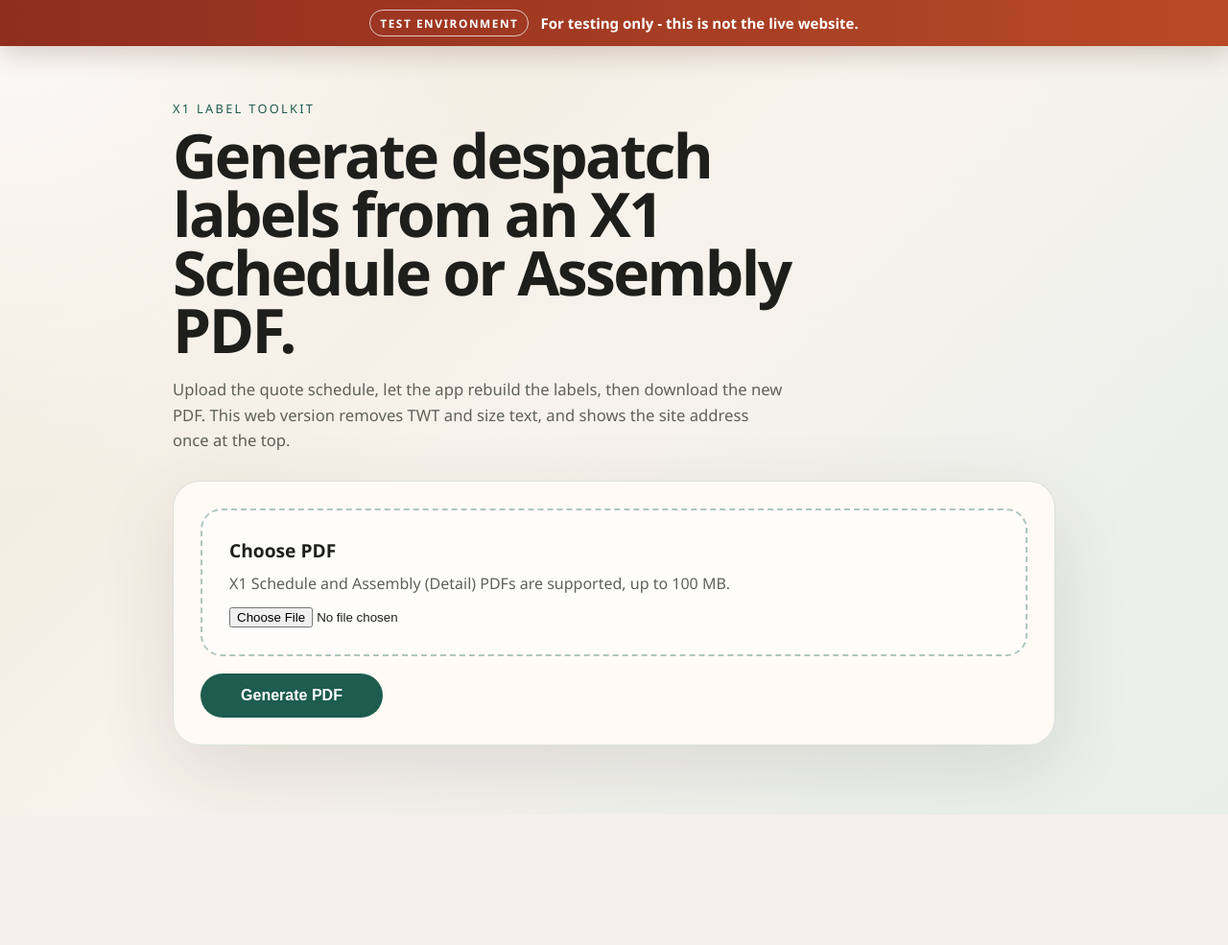
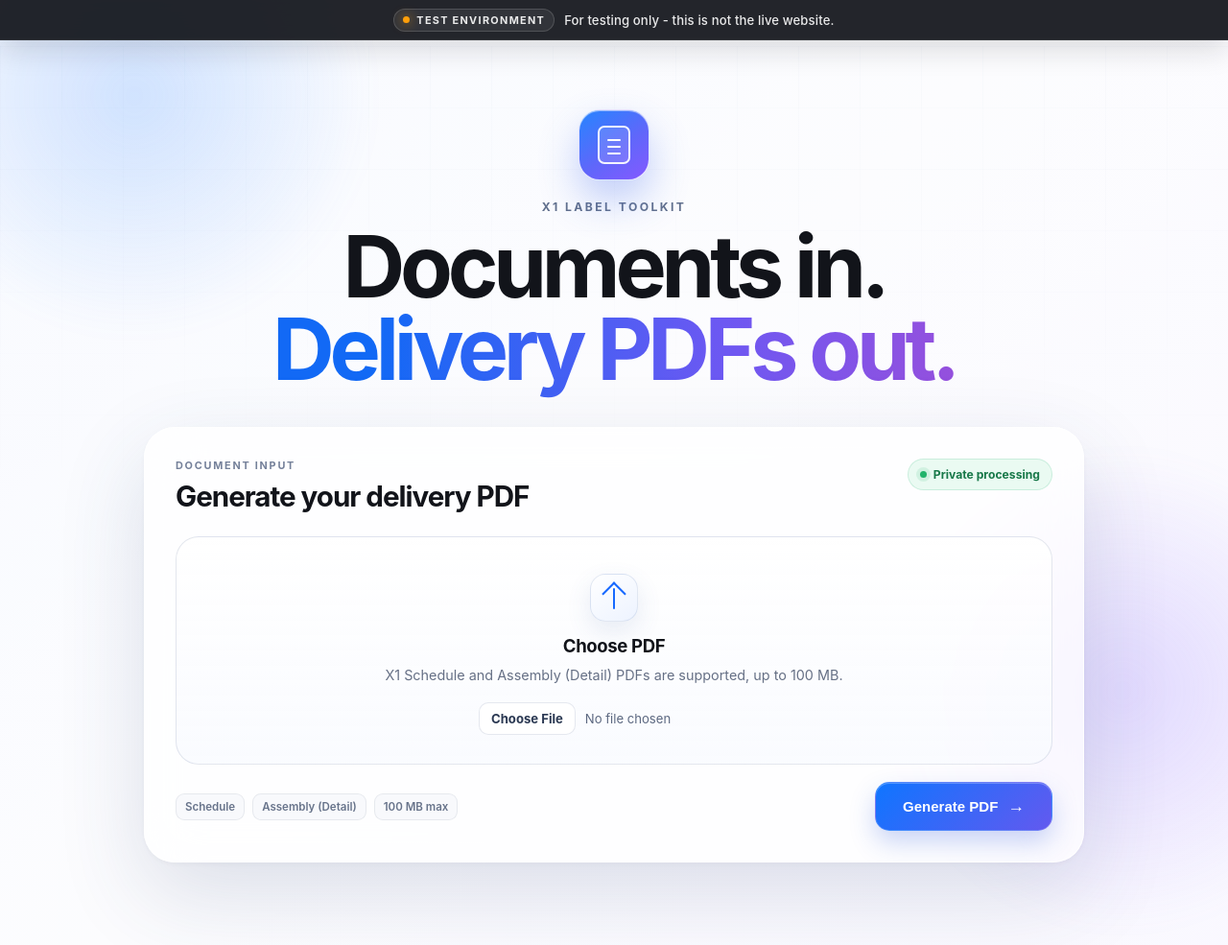
Before and after one commit to leibo314-dotcom/x1-despatch-label-toolkit, a Flask app: page / in a window 1280 px wide. Shown: the whole page at 96% size. Before the commit the page ends 849 px from the top, so only its background shows below. Run offline with Flask 3, Linux system fonts and the light colour scheme.

Commit message:
Refresh preview with Apple-inspired interface

```diff
--- a/public/styles.css
+++ b/public/styles.css
@@ -1,14 +1,15 @@
 :root {
-  --bg: #f3efe7;
-  --panel: rgba(255, 251, 245, 0.92);
-  --text: #1e1f1c;
-  --muted: #5f6159;
-  --accent: #1d5c4f;
-  --accent-dark: #134238;
-  --line: rgba(29, 92, 79, 0.16);
-  --error-bg: #fff0eb;
-  --error-text: #8a2f1c;
-  --shadow: 0 24px 80px rgba(50, 45, 35, 0.12);
+  --bg: #f5f7fb;
+  --panel: rgba(255, 255, 255, 0.72);
+  --text: #12141a;
+  --muted: #667085;
+  --accent: #1769ff;
+  --accent-dark: #0756e8;
+  --violet: #7357ff;
+  --line: rgba(25, 37, 66, 0.1);
+  --error-bg: rgba(255, 235, 232, 0.88);
+  --error-text: #a12d24;
+  --shadow: 0 32px 90px rgba(48, 70, 118, 0.16), 0 2px 6px rgba(37, 52, 83, 0.04);
 }
 
 * {
@@ -16,87 +17,239 @@
 }
 
 body {
+  position: relative;
+  overflow-x: hidden;
   margin: 0;
   min-height: 100vh;
-  font-family: "Segoe UI", "Helvetica Neue", sans-serif;
+  font-family: -apple-system, BlinkMacSystemFont, "SF Pro Text", "Segoe UI", sans-serif;
   color: var(--text);
   background:
-    radial-gradient(circle at top left, rgba(255, 255, 255, 0.85), transparent 35%),
-    linear-gradient(135deg, #efe7d8 0%, #f7f3ec 45%, #e8efe9 100%);
+    linear-gradient(rgba(255, 255, 255, 0.58), rgba(255, 255, 255, 0.58)),
+    linear-gradient(135deg, #eef3ff 0%, #f8f9fd 48%, #f2efff 100%);
+}
+
+body::before {
+  position: fixed;
+  inset: 48px 0 0;
+  z-index: -2;
+  content: "";
+  opacity: 0.32;
+  background-image:
+    linear-gradient(rgba(54, 82, 138, 0.055) 1px, transparent 1px),
+    linear-gradient(90deg, rgba(54, 82, 138, 0.055) 1px, transparent 1px);
+  background-size: 64px 64px;
+  mask-image: linear-gradient(to bottom, #000, transparent 78%);
+}
+
+.ambient {
+  position: fixed;
+  z-index: -1;
+  width: 520px;
+  height: 520px;
+  border-radius: 50%;
+  filter: blur(12px);
+  pointer-events: none;
+}
+
+.ambient-one {
+  top: -160px;
+  left: -120px;
+  background: radial-gradient(circle, rgba(42, 130, 255, 0.2), transparent 68%);
+}
+
+.ambient-two {
+  right: -150px;
+  bottom: -180px;
+  background: radial-gradient(circle, rgba(124, 84, 255, 0.2), transparent 68%);
 }
 
 .test-banner {
   position: sticky;
   top: 0;
-  z-index: 10;
+  z-index: 20;
   display: flex;
   align-items: center;
   justify-content: center;
-  gap: 12px;
-  min-height: 48px;
-  padding: 9px 20px;
-  color: #fff;
-  background: linear-gradient(90deg, #8f2d1f, #b84a27);
-  box-shadow: 0 8px 28px rgba(79, 24, 16, 0.2);
+  gap: 10px;
+  min-height: 42px;
+  padding: 7px 20px;
+  color: rgba(255, 255, 255, 0.9);
+  background: rgba(17, 19, 25, 0.92);
+  border-bottom: 1px solid rgba(255, 255, 255, 0.08);
+  box-shadow: 0 10px 30px rgba(21, 24, 31, 0.14);
+  backdrop-filter: blur(18px) saturate(140%);
   text-align: center;
 }
 
 .test-banner-badge {
-  padding: 5px 10px;
-  border: 1px solid rgba(255, 255, 255, 0.72);
+  display: inline-flex;
+  align-items: center;
+  gap: 7px;
+  padding: 4px 9px;
+  border: 1px solid rgba(255, 255, 255, 0.15);
   border-radius: 999px;
-  font-size: 0.74rem;
-  font-weight: 800;
-  letter-spacing: 0.13em;
+  background: rgba(255, 255, 255, 0.07);
+  font-size: 0.68rem;
+  font-weight: 720;
+  letter-spacing: 0.12em;
   white-space: nowrap;
 }
 
+.test-banner-badge::before {
+  width: 7px;
+  height: 7px;
+  border-radius: 50%;
+  background: #ff9f0a;
+  box-shadow: 0 0 12px rgba(255, 159, 10, 0.8);
+  content: "";
+}
+
 .test-banner-copy {
-  font-size: 0.94rem;
-  font-weight: 650;
+  font-size: 0.82rem;
+  font-weight: 520;
+  letter-spacing: 0.01em;
 }
 
 .shell {
-  width: min(920px, calc(100% - 32px));
+  width: min(980px, calc(100% - 40px));
   margin: 0 auto;
-  padding: 56px 0 72px;
+  padding: 72px 0 86px;
 }
 
 .hero {
-  margin-bottom: 28px;
+  display: flex;
+  align-items: center;
+  flex-direction: column;
+  margin-bottom: 38px;
+  text-align: center;
+}
+
+.app-icon {
+  position: relative;
+  display: grid;
+  place-items: center;
+  width: 74px;
+  height: 74px;
+  margin-bottom: 20px;
+  border: 1px solid rgba(255, 255, 255, 0.8);
+  border-radius: 22px;
+  background: linear-gradient(145deg, #2685ff 0%, #5f67fa 55%, #8559ff 100%);
+  box-shadow: 0 20px 42px rgba(55, 101, 235, 0.3), inset 0 1px rgba(255, 255, 255, 0.45);
+}
+
+.app-icon::before,
+.app-icon::after,
+.app-icon span {
+  position: absolute;
+  display: block;
+  content: "";
+}
+
+.app-icon::before {
+  width: 30px;
+  height: 36px;
+  border: 2px solid rgba(255, 255, 255, 0.92);
+  border-radius: 7px;
+  background: rgba(255, 255, 255, 0.12);
+}
+
+.app-icon::after {
+  width: 14px;
+  height: 2px;
+  margin-top: -10px;
+  border-radius: 2px;
+  background: #fff;
+  box-shadow: 0 7px #fff, 0 14px #fff;
 }
 
 .eyebrow {
-  margin: 0 0 10px;
-  font-size: 0.8rem;
-  letter-spacing: 0.18em;
+  margin: 0 0 12px;
+  font-size: 0.76rem;
+  font-weight: 720;
+  letter-spacing: 0.2em;
   text-transform: uppercase;
-  color: var(--accent);
+  color: #61708d;
 }
 
 .hero h1 {
   margin: 0;
-  max-width: 680px;
-  font-size: clamp(2.2rem, 5vw, 4.3rem);
-  line-height: 0.95;
-  letter-spacing: -0.04em;
+  max-width: 820px;
+  font-family: -apple-system, BlinkMacSystemFont, "SF Pro Display", "Segoe UI", sans-serif;
+  font-size: clamp(2.9rem, 7vw, 5.8rem);
+  font-weight: 720;
+  line-height: 0.96;
+  letter-spacing: -0.058em;
 }
 
-.lede {
-  margin: 18px 0 0;
-  max-width: 640px;
-  font-size: 1.04rem;
-  line-height: 1.6;
-  color: var(--muted);
+.hero h1 span {
+  color: transparent;
+  background: linear-gradient(90deg, #1269f5 15%, #6d58f2 66%, #9550dd 100%);
+  background-clip: text;
+  -webkit-background-clip: text;
 }
 
 .card {
+  position: relative;
+  overflow: hidden;
   background: var(--panel);
-  border: 1px solid var(--line);
-  border-radius: 28px;
+  border: 1px solid rgba(255, 255, 255, 0.82);
+  border-radius: 32px;
   box-shadow: var(--shadow);
-  backdrop-filter: blur(10px);
-  padding: 28px;
+  backdrop-filter: blur(28px) saturate(150%);
+  padding: 32px;
+}
+
+.card::before {
+  position: absolute;
+  inset: 0 0 auto;
+  height: 1px;
+  background: linear-gradient(90deg, transparent, rgba(255, 255, 255, 0.95), transparent);
+  content: "";
+}
+
+.card-header {
+  display: flex;
+  align-items: flex-start;
+  justify-content: space-between;
+  gap: 24px;
+  margin-bottom: 24px;
+}
+
+.section-kicker {
+  margin: 0 0 7px;
+  color: #75819a;
+  font-size: 0.68rem;
+  font-weight: 750;
+  letter-spacing: 0.16em;
+}
+
+.card-header h2 {
+  margin: 0;
+  font-size: clamp(1.4rem, 3vw, 1.85rem);
+  font-weight: 680;
+  letter-spacing: -0.035em;
+}
+
+.privacy-pill {
+  display: inline-flex;
+  align-items: center;
+  gap: 7px;
+  padding: 8px 12px;
+  border: 1px solid rgba(35, 172, 111, 0.16);
+  border-radius: 999px;
+  color: #187849;
+  background: rgba(226, 249, 237, 0.72);
+  font-size: 0.76rem;
+  font-weight: 650;
+  white-space: nowrap;
+}
+
+.privacy-pill i {
+  width: 7px;
+  height: 7px;
+  border-radius: 50%;
+  background: #22b36b;
+  box-shadow: 0 0 0 4px rgba(34, 179, 107, 0.12);
 }
 
 .upload-form {
@@ -105,26 +258,115 @@ body {
 }
 
 .dropzone {
+  position: relative;
   display: grid;
-  gap: 10px;
-  padding: 28px;
-  border: 2px dashed rgba(29, 92, 79, 0.35);
-  border-radius: 22px;
-  background: rgba(255, 255, 255, 0.56);
+  justify-items: center;
+  gap: 9px;
+  padding: 38px 28px 30px;
+  border: 1px solid rgba(67, 89, 134, 0.14);
+  border-radius: 24px;
+  background:
+    linear-gradient(180deg, rgba(255, 255, 255, 0.82), rgba(248, 250, 255, 0.76));
+  box-shadow: inset 0 1px 0 rgba(255, 255, 255, 0.9);
+  cursor: pointer;
+  text-align: center;
+  transition: border-color 0.2s ease, box-shadow 0.2s ease, transform 0.2s ease;
+}
+
+.dropzone:hover {
+  border-color: rgba(23, 105, 255, 0.32);
+  box-shadow: inset 0 1px 0 #fff, 0 16px 38px rgba(77, 104, 162, 0.09);
+  transform: translateY(-2px);
+}
+
+.upload-symbol {
+  position: relative;
+  display: grid;
+  place-items: center;
+  width: 50px;
+  height: 50px;
+  margin-bottom: 5px;
+  border: 1px solid rgba(68, 102, 166, 0.14);
+  border-radius: 16px;
+  color: var(--accent);
+  background: linear-gradient(145deg, #fff, #edf3ff);
+  box-shadow: 0 10px 26px rgba(68, 100, 161, 0.12);
+}
+
+.upload-symbol::before {
+  width: 16px;
+  height: 16px;
+  border-top: 2px solid currentColor;
+  border-left: 2px solid currentColor;
+  transform: translateY(3px) rotate(45deg);
+  content: "";
+}
+
+.upload-symbol::after {
+  position: absolute;
+  top: 14px;
+  width: 2px;
+  height: 22px;
+  border-radius: 2px;
+  background: currentColor;
+  content: "";
+}
+
+.dropzone-title {
+  font-size: 1.16rem;
+  font-weight: 690;
+  letter-spacing: -0.02em;
+}
+
+.dropzone-copy {
+  max-width: 520px;
+  color: var(--muted);
+  font-size: 0.9rem;
+  line-height: 1.55;
+}
+
+.dropzone input {
+  max-width: 100%;
+  margin-top: 8px;
+  color: #5c6880;
+  font: inherit;
+  font-size: 0.82rem;
+}
+
+.dropzone input::file-selector-button {
+  margin-right: 10px;
+  padding: 8px 12px;
+  border: 1px solid rgba(54, 79, 129, 0.13);
+  border-radius: 10px;
+  color: #2a3852;
+  background: rgba(255, 255, 255, 0.92);
+  font: inherit;
+  font-weight: 650;
   cursor: pointer;
 }
 
-.dropzone-title {
-  font-size: 1.2rem;
-  font-weight: 700;
+.form-footer {
+  display: flex;
+  align-items: center;
+  justify-content: space-between;
+  gap: 24px;
 }
 
-.dropzone-copy {
-  color: var(--muted);
+.format-list {
+  display: flex;
+  align-items: center;
+  flex-wrap: wrap;
+  gap: 8px;
 }
 
-.dropzone input {
-  margin-top: 4px;
+.format-list span {
+  padding: 6px 9px;
+  border: 1px solid rgba(48, 67, 104, 0.09);
+  border-radius: 9px;
+  color: #68748b;
+  background: rgba(246, 248, 252, 0.78);
+  font-size: 0.72rem;
+  font-weight: 620;
 }
 
 .primary-btn {
@@ -132,22 +374,34 @@ body {
   align-items: center;
   justify-content: center;
   width: fit-content;
-  min-width: 190px;
+  gap: 10px;
+  min-width: 185px;
   padding: 14px 20px;
-  border: 0;
-  border-radius: 999px;
-  background: var(--accent);
+  border: 1px solid rgba(255, 255, 255, 0.18);
+  border-radius: 15px;
+  background: linear-gradient(135deg, #0f75ff, #6359ef);
   color: #fff;
+  box-shadow: 0 12px 26px rgba(46, 91, 218, 0.25), inset 0 1px rgba(255, 255, 255, 0.24);
   text-decoration: none;
-  font-size: 1rem;
-  font-weight: 700;
+  font-size: 0.94rem;
+  font-weight: 680;
   cursor: pointer;
-  transition: transform 0.16s ease, background 0.16s ease;
+  transition: transform 0.18s ease, box-shadow 0.18s ease, filter 0.18s ease;
 }
 
 .primary-btn:hover {
-  background: var(--accent-dark);
-  transform: translateY(-1px);
+  filter: saturate(112%);
+  box-shadow: 0 16px 32px rgba(46, 91, 218, 0.32), inset 0 1px rgba(255, 255, 255, 0.26);
+  transform: translateY(-2px);
+}
+
+.primary-btn span {
+  font-size: 1.1rem;
+  transition: transform 0.18s ease;
+}
+
+.primary-btn:hover span {
+  transform: translateX(2px);
 }
 
 .primary-btn:disabled {
--- a/src/upload.js
+++ b/src/upload.js
@@ -36,7 +36,7 @@ function showStatus(message, percentage = null) {
 
 function restoreForm(message) {
   submitButton.disabled = false;
-  submitButton.textContent = "Generate PDF";
+  submitButton.innerHTML = 'Generate PDF <span aria-hidden="true">→</span>';
   showStatus(message, 0);
 }
 
--- a/templates/index.html
+++ b/templates/index.html
@@ -7,18 +7,17 @@
   <link rel="stylesheet" href="/styles.css">
 </head>
 <body>
+  <div class="ambient ambient-one" aria-hidden="true"></div>
+  <div class="ambient ambient-two" aria-hidden="true"></div>
   <aside class="test-banner" aria-label="Test environment notice">
     <span class="test-banner-badge">TEST ENVIRONMENT</span>
     <span class="test-banner-copy">For testing only - this is not the live website.</span>
   </aside>
   <main class="shell">
     <section class="hero">
+      <div class="app-icon" aria-hidden="true"><span></span></div>
       <p class="eyebrow">X1 Label Toolkit</p>
-      <h1>Generate despatch labels from an X1 Schedule or Assembly PDF.</h1>
-      <p class="lede">
-        Upload the quote schedule, let the app rebuild the labels, then download the new PDF.
-        This web version removes TWT and size text, and shows the site address once at the top.
-      </p>
+      <h1>Documents in.<br><span>Delivery PDFs out.</span></h1>
     </section>
 
     {% with messages = get_flashed_messages() %}
@@ -32,6 +31,13 @@
     {% endwith %}
 
     <section class="card">
+      <header class="card-header">
+        <div>
+          <p class="section-kicker">DOCUMENT INPUT</p>
+          <h2>Generate your delivery PDF</h2>
+        </div>
+        <span class="privacy-pill"><i aria-hidden="true"></i> Private processing</span>
+      </header>
       <form
         class="upload-form"
         action="{{ url_for('generate') }}"
@@ -40,13 +46,21 @@
         data-blob-upload-enabled="{{ 'true' if blob_upload_enabled else 'false' }}"
       >
         <label class="dropzone" for="pdf_file">
+          <span class="upload-symbol" aria-hidden="true"><i></i></span>
           <span class="dropzone-title">Choose PDF</span>
           <span class="dropzone-copy">
             X1 Schedule and Assembly (Detail) PDFs are supported, up to {{ max_upload_mb }} MB.
           </span>
           <input id="pdf_file" name="pdf_file" type="file" accept=".pdf,application/pdf" required>
         </label>
-        <button class="primary-btn" type="submit">Generate PDF</button>
+        <div class="form-footer">
+          <div class="format-list" aria-label="Supported document types">
+            <span>Schedule</span>
+            <span>Assembly (Detail)</span>
+            <span>{{ max_upload_mb }} MB max</span>
+          </div>
+          <button class="primary-btn" type="submit">Generate PDF <span aria-hidden="true">→</span></button>
+        </div>
         <section class="upload-status" aria-live="polite" hidden>
           <div class="upload-status-row">
             <span data-upload-status>Preparing upload...</span>
```
Also changed, not shown: other parts of public/styles.css (+34 -4 lines), public/upload.js.
